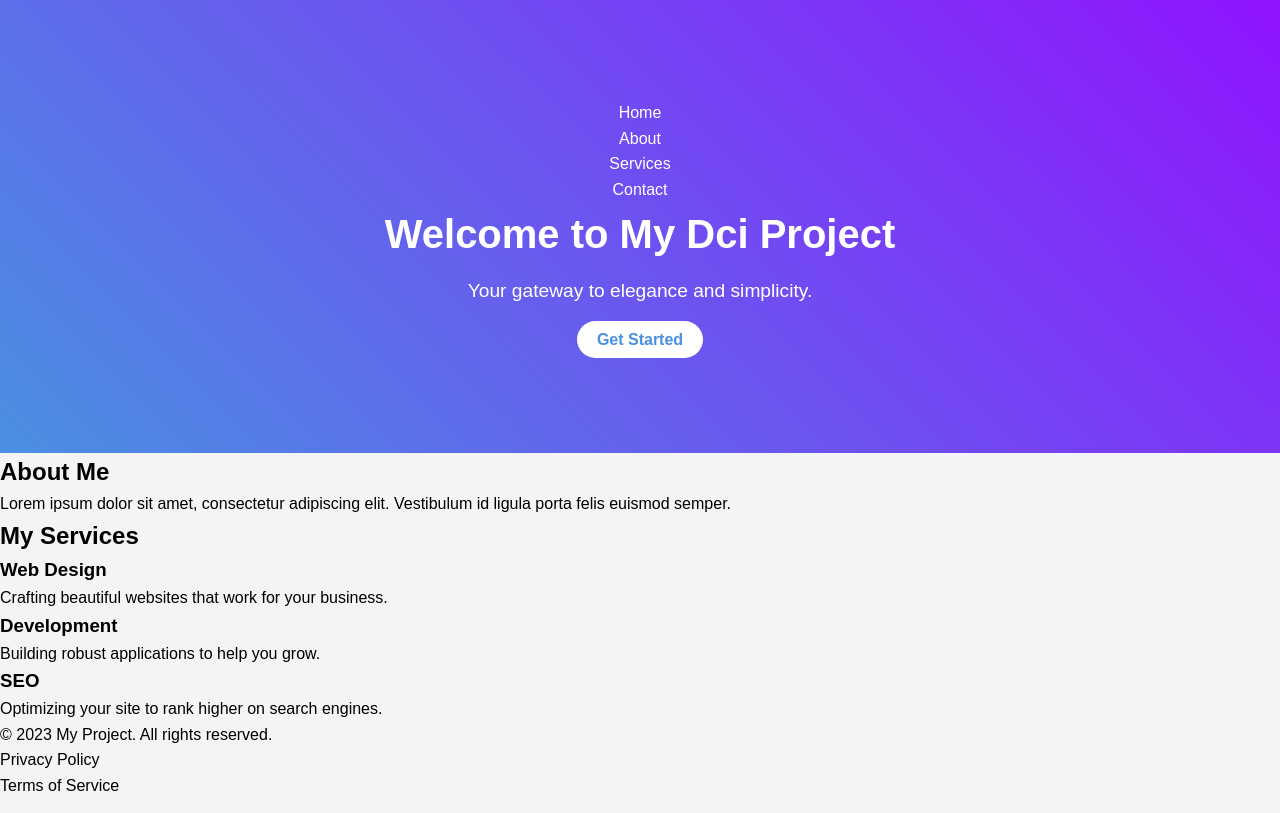
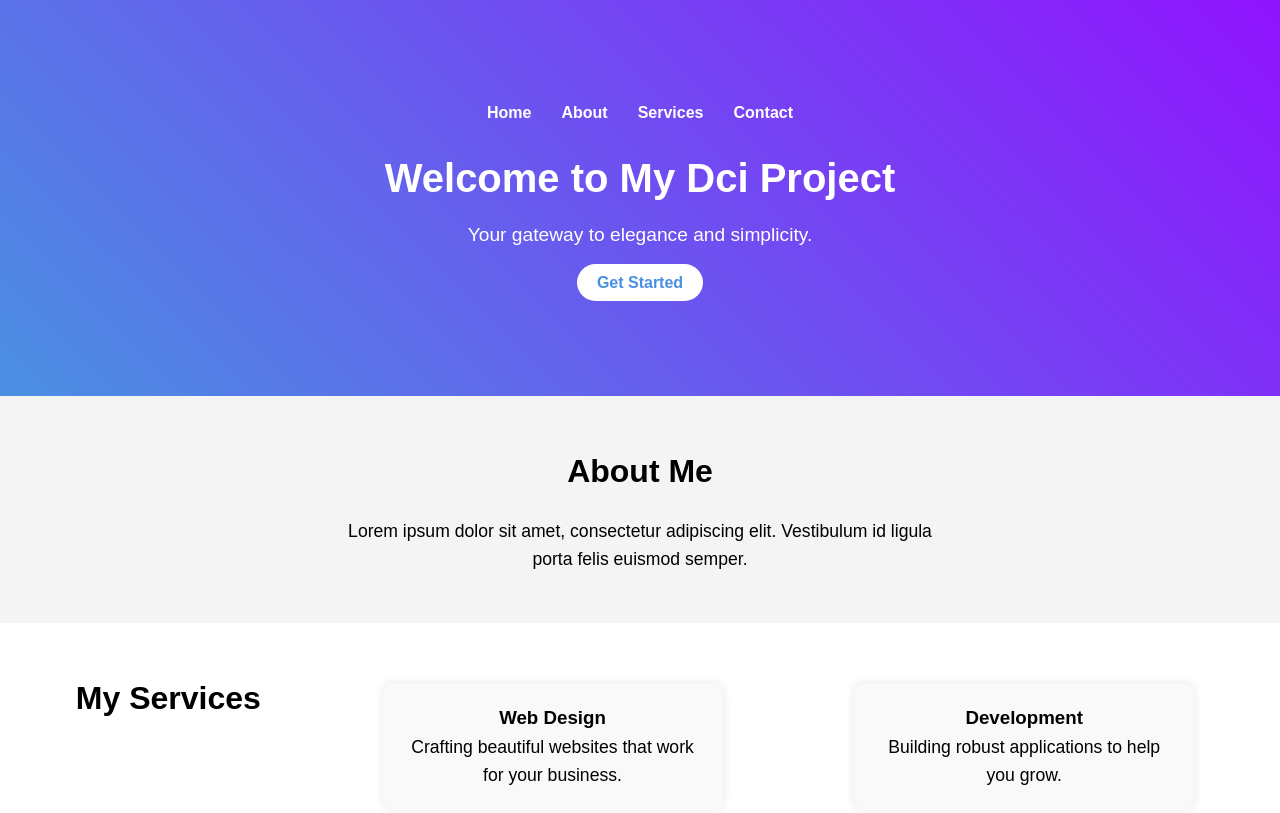
Before and after one commit to Sandreass/My-first-project, a plain HTML site: page index.html in a window 1280 px wide. Shown: the top 813 px of the page. Drawn offline with Linux system fonts and the light colour scheme.

Commit message:
index.css update2

```diff
--- a/index.css
+++ b/index.css
@@ -43,3 +43,88 @@ header p {
     background-color: #9013fe;
     color: #fff;
 }
+
+nav ul {
+    display: flex;
+    justify-content: center;
+    margin-bottom: 20px;
+}
+
+nav ul li {
+    margin: 0 15px;
+}
+
+nav ul li a {
+    font-weight: bold;
+    color: white;
+    transition: color 0.3s ease;
+}
+
+nav ul li a:hover {
+    color: #d3d3d3;
+}
+
+.about, .services {
+    text-align: center;
+    padding: 50px 20px;
+}
+
+.about h2, .services h2 {
+    font-size: 2em;
+    margin-bottom: 20px;
+}
+
+.about p, .services .service-box p {
+    font-size: 1.1em;
+    max-width: 600px;
+    margin: 0 auto;
+}
+
+.services {
+    background-color: #ffffff;
+    display: flex;
+    justify-content: space-around;
+    flex-wrap: wrap;
+}
+
+.service-box {
+    background-color: #f9f9f9;
+    padding: 20px;
+    margin: 10px;
+    border-radius: 10px;
+    max-width: 300px;
+    box-shadow: 0 0 10px rgba(0,0,0,0.1);
+    transition: transform 0.3s ease;
+}
+
+.service-box:hover {
+    transform: translateY(-10px);
+}
+
+footer {
+    background-color: #333;
+    color: #fff;
+    text-align: center;
+    padding: 20px;
+    margin-top: 20px;
+}
+
+footer ul {
+    display: flex;
+    justify-content: center;
+    margin-top: 10px;
+}
+
+footer ul li {
+    margin: 0 10px;
+}
+
+footer ul li a {
+    color: #fff;
+    font-size: 0.9em;
+    transition: color 0.3s ease;
+}
+
+footer ul li a:hover {
+    color: #d3d3d3;
+}
--- a/index.html
+++ b/index.html
@@ -46,7 +46,6 @@
         <p>&copy; 2023 My Project. All rights reserved.</p>
         <ul>
             <li><a href="#">Privacy Policy</a></li>
-            <li><a href="#">Terms of Service</a></li>
         </ul>
     </footer>
 </body>
```
